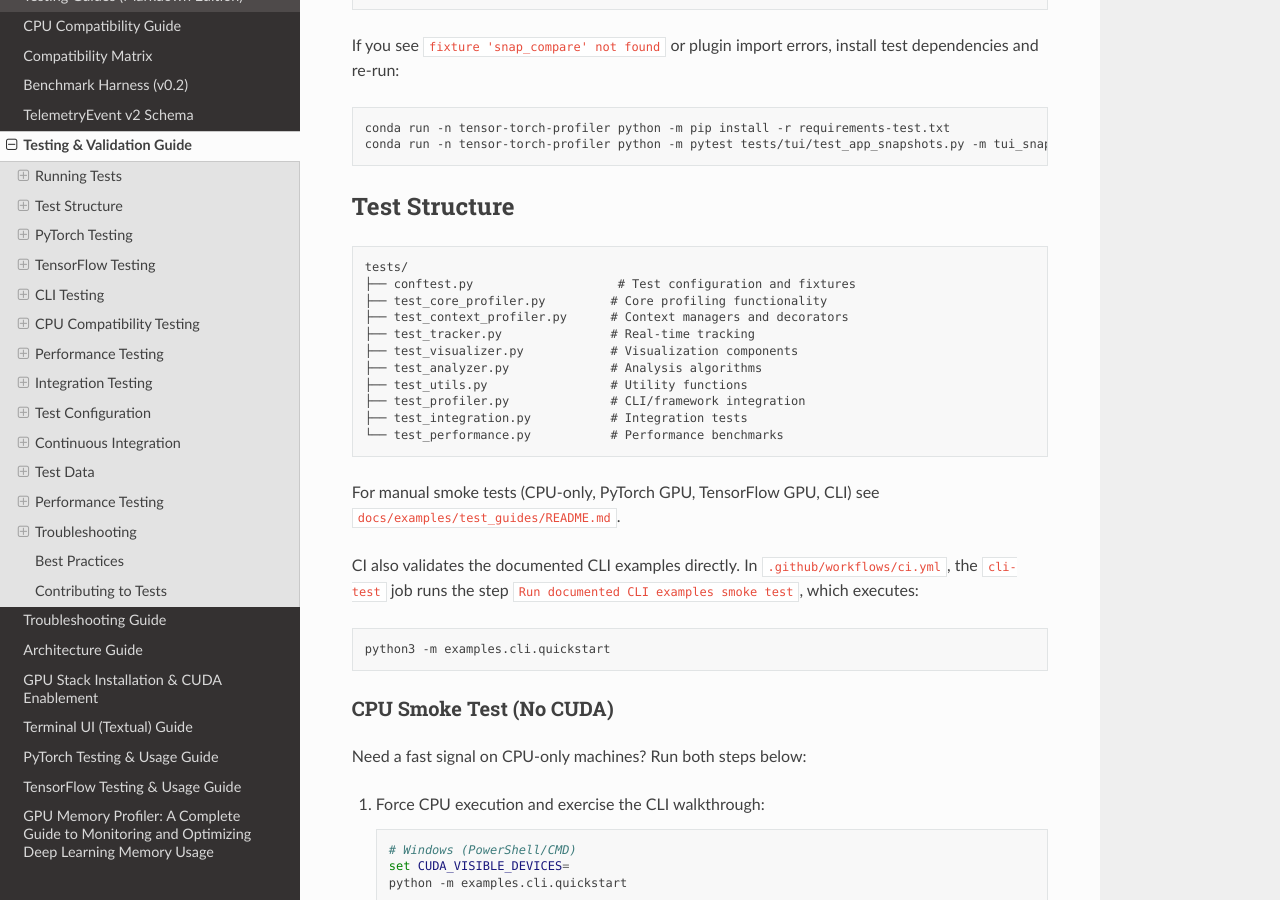
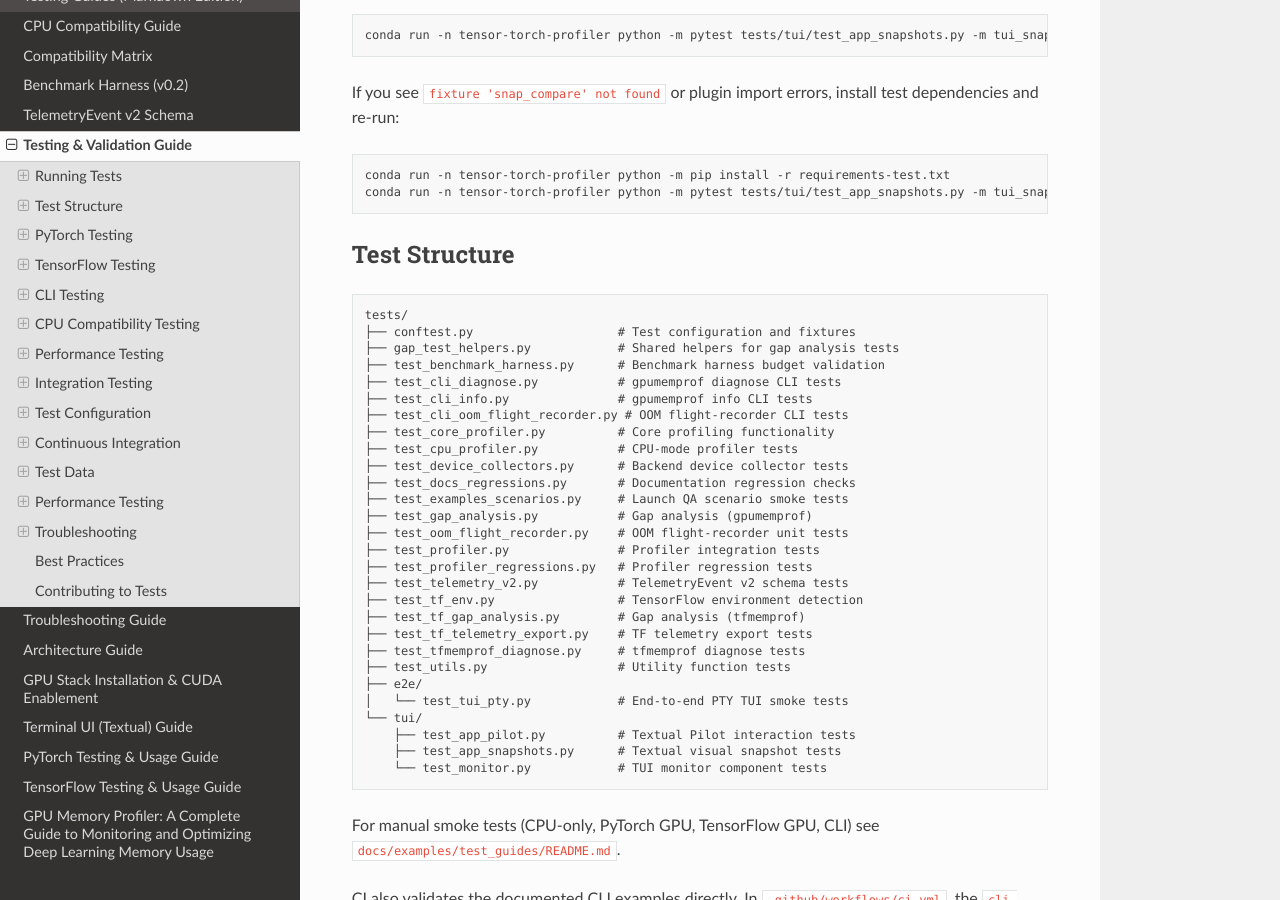
Before and after one commit to Silas-Asamoah/gpu-memory-profiler, a Sphinx documentation site: the page built from docs/testing.md, in a window 1280 px wide and 900 px high, scrolled down 2599 px. Built offline with Sphinx 7.4.7 and the Read the Docs theme 3.1.0, drawn with Linux system fonts in a browser that asks for light colours; some of the changed text lies outside the part shown.

Commit message:
fix(docs): replace fictional test structure with actual file listings
Both testing.md and CONTRIBUTING.md listed test files that do not exist
(test_context_profiler.py, test_tracker.py, test_visualizer.py,
test_analyzer.py, test_integration.py, test_performance.py).

Replace with the real test file tree including tui/ and e2e/ subdirs.
Also fix pytest markers: replace non-existent pytorch, tensorflow, gpu,
cpu markers with the actual registered markers (tui_pilot, tui_pty,
tui_snapshot).

Co-Authored-By: Claude Opus 4.6 <noreply@anthropic.com>

````diff
--- a/docs/testing.md
+++ b/docs/testing.md
@@ -41,21 +41,23 @@ python3 -m pytest -m "slow"
 python3 -m pytest -m "not slow"
 ```
 
-### Framework-Specific Tests
+### TUI Tests
 
 ```bash
-# Run PyTorch tests only
-python3 -m pytest -m "pytorch"
+# Run TUI Pilot interaction tests
+python3 -m pytest -m "tui_pilot"
 
-# Run TensorFlow tests only
-python3 -m pytest -m "tensorflow"
+# Run TUI visual snapshot tests
+python3 -m pytest -m "tui_snapshot"
 
-# Run CPU-only tests
-python3 -m pytest -m "cpu"
+# Run end-to-end PTY smoke tests
+python3 -m pytest -m "tui_pty"
+```
 
-# Run GPU tests (if CUDA available)
-python3 -m pytest -m "gpu"
-```
+> **Note:** The registered pytest markers are `slow`, `integration`,
+> `unit`, `tui_pilot`, `tui_pty`, and `tui_snapshot` (see
+> `pyproject.toml`). Running `--strict-markers` mode (the default) will
+> reject unregistered marker names.
 
 ### Parallel Testing
 
@@ -138,15 +140,32 @@ conda run -n tensor-torch-profiler python -m pytest tests/tui/test_app_snapshots
 ```
 tests/
 ├── conftest.py                    # Test configuration and fixtures
-├── test_core_profiler.py         # Core profiling functionality
-├── test_context_profiler.py      # Context managers and decorators
-├── test_tracker.py               # Real-time tracking
-├── test_visualizer.py            # Visualization components
-├── test_analyzer.py              # Analysis algorithms
-├── test_utils.py                 # Utility functions
-├── test_profiler.py              # CLI/framework integration
-├── test_integration.py           # Integration tests
-└── test_performance.py           # Performance benchmarks
+├── gap_test_helpers.py            # Shared helpers for gap analysis tests
+├── test_benchmark_harness.py      # Benchmark harness budget validation
+├── test_cli_diagnose.py           # gpumemprof diagnose CLI tests
+├── test_cli_info.py               # gpumemprof info CLI tests
+├── test_cli_oom_flight_recorder.py # OOM flight-recorder CLI tests
+├── test_core_profiler.py          # Core profiling functionality
+├── test_cpu_profiler.py           # CPU-mode profiler tests
+├── test_device_collectors.py      # Backend device collector tests
+├── test_docs_regressions.py       # Documentation regression checks
+├── test_examples_scenarios.py     # Launch QA scenario smoke tests
+├── test_gap_analysis.py           # Gap analysis (gpumemprof)
+├── test_oom_flight_recorder.py    # OOM flight-recorder unit tests
+├── test_profiler.py               # Profiler integration tests
+├── test_profiler_regressions.py   # Profiler regression tests
+├── test_telemetry_v2.py           # TelemetryEvent v2 schema tests
+├── test_tf_env.py                 # TensorFlow environment detection
+├── test_tf_gap_analysis.py        # Gap analysis (tfmemprof)
+├── test_tf_telemetry_export.py    # TF telemetry export tests
+├── test_tfmemprof_diagnose.py     # tfmemprof diagnose tests
+├── test_utils.py                  # Utility function tests
+├── e2e/
+│   └── test_tui_pty.py            # End-to-end PTY TUI smoke tests
+└── tui/
+    ├── test_app_pilot.py          # Textual Pilot interaction tests
+    ├── test_app_snapshots.py      # Textual visual snapshot tests
+    └── test_monitor.py            # TUI monitor component tests
 ```
 
 For manual smoke tests (CPU-only, PyTorch GPU, TensorFlow GPU, CLI) see
@@ -402,13 +421,12 @@ python_files = test_*.py *_test.py
 python_classes = Test*
 python_functions = test_*
 markers =
-    slow: marks tests as slow
+    slow: marks tests as slow (deselect with '-m "not slow"')
     integration: marks tests as integration tests
     unit: marks tests as unit tests
-    pytorch: marks tests as PyTorch-specific
-    tensorflow: marks tests as TensorFlow-specific
-    gpu: marks tests as GPU-required
-    cpu: marks tests as CPU-only
+    tui_pilot: marks Textual Pilot interaction tests
+    tui_pty: marks PTY end-to-end smoke tests
+    tui_snapshot: marks Textual visual snapshot tests
 ```
 
 ### Coverage Configuration
````
Also changed, not shown: CONTRIBUTING.md (+13 -8 lines).
